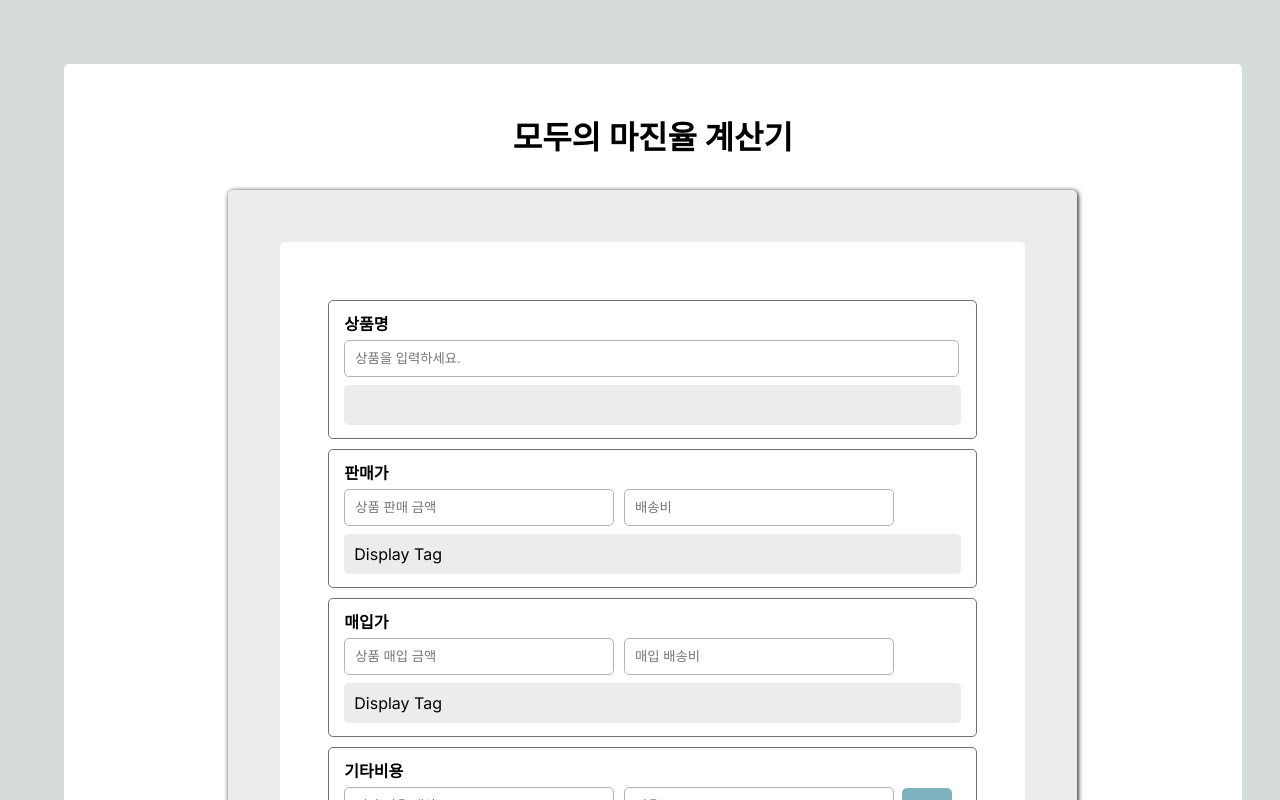
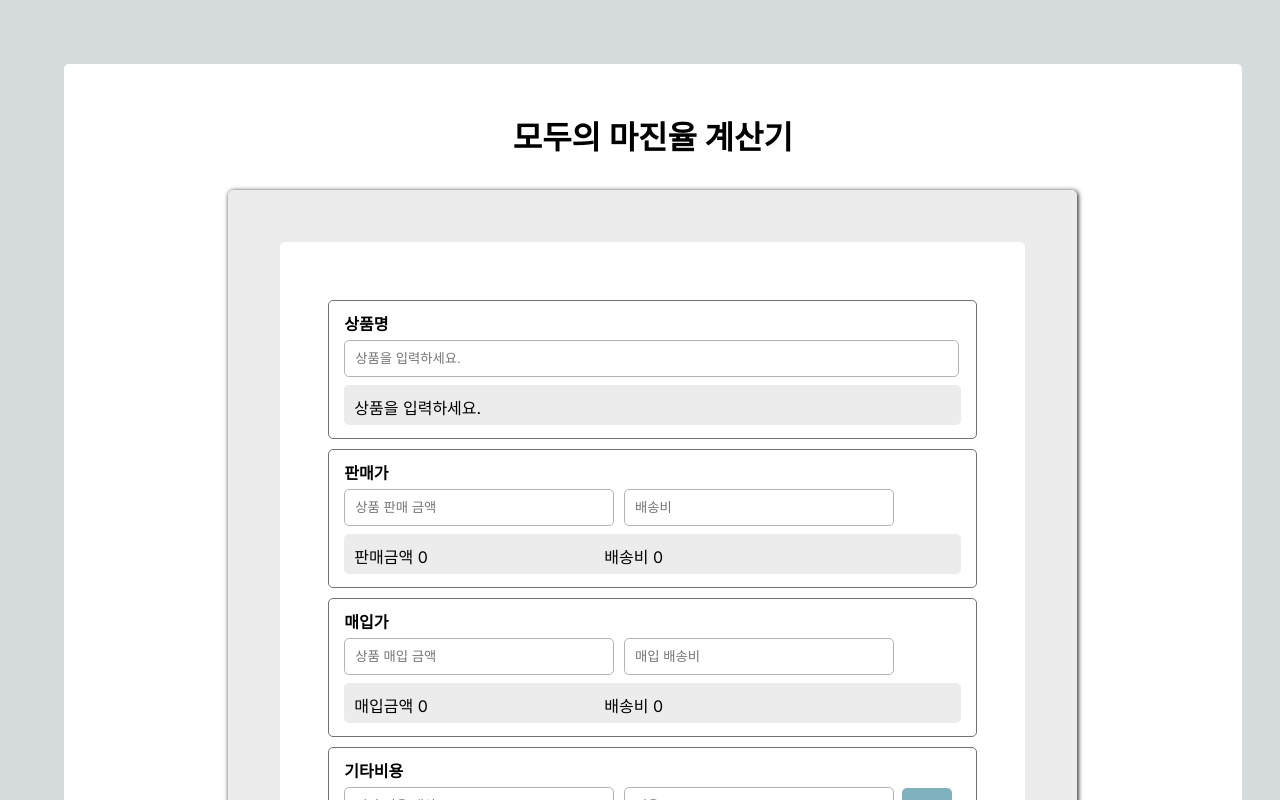
Before and after one commit to mochabbang/marginrate_calculate, a Next.js app: page / in a window 1280 px wide. Shown: the top 800 px of the page. Built offline with nearby package versions, Linux system fonts and the light colour scheme.

Commit message:
- onchange 이벤트 적용 - 금액 입력결과 태그 수정 - 금액 입력결과 태그 숫자 콤마 표시 작업 진행
24.01.13

```diff
--- a/src/app/page.module.css
+++ b/src/app/page.module.css
@@ -87,6 +87,17 @@
   height: 40px;
 }
 
+.form_grid_display {
+  display: grid;
+  grid-template-columns: 250px 250px;
+  background-color: #ececec;
+  min-width: 50%;
+  padding: 10px;
+  margin: 3px 5px;
+  border-radius: 5px;
+  height: 40px;
+}
+
 .btn.blue {
   background-color: #7fb1bf;
 }
--- a/src/components/calculate/Form.tsx
+++ b/src/components/calculate/Form.tsx
@@ -1,13 +1,30 @@
 "use client";
 import styles from "@/app/page.module.css";
-import useInput from "@/utils/lib/useInput";
+import useInput from "@/utils/lib/hooks/useInput";
 
 const Form = () => {
   const initialState = {
     productnm: "",
+    sellprice: 0,
+    sellTransferPrice: 0,
+    buyPrice: 0,
+    buyTransferPrice: 0,
+    etcTarget: "",
+    etcPrice: 0,
+    categoryChargePrice: 0,
+    linkChargePrice: 0,
+    transferChargePrice: 0,
+    taxPrice: 0,
   };
 
   const [state, onChange] = useInput(initialState);
+  const {
+    productnm,
+    sellprice,
+    sellTransferPrice,
+    buyPrice,
+    buyTransferPrice,
+  } = state;
 
   return (
     <>
@@ -25,7 +42,9 @@ const Form = () => {
             onChange={(e) => onChange(e)}
           />
         </div>
-        <p className={styles.form_display}>{state.productnm}</p>
+        <p className={styles.form_display}>
+          {!productnm ? "상품을 입력하세요." : productnm}
+        </p>
       </div>
       <div className={styles.form_grid_container}>
         <div>
@@ -39,6 +58,7 @@ const Form = () => {
             min={0}
             placeholder="상품 판매 금액"
             className={styles.form_input_mid}
+            onChange={(e) => onChange(e)}
           />
           <input
             type="number"
@@ -48,9 +68,13 @@ const Form = () => {
             placeholder="배송비"
             className={styles.form_input_mid}
             data-testid="sellTransferPrice"
+            onChange={(e) => onChange(e)}
           />
         </div>
-        <p className={styles.form_display}>Display Tag</p>
+        <p className={styles.form_grid_display}>
+          <span>판매금액 {sellprice}</span>
+          <span>배송비 {sellTransferPrice}</span>
+        </p>
       </div>
       <div className={styles.form_grid_container}>
         <div>
@@ -64,6 +88,7 @@ const Form = () => {
             min={0}
             placeholder="상품 매입 금액"
             className={styles.form_input_mid}
+            onChange={(e) => onChange(e)}
           />
           <input
             type="number"
@@ -72,9 +97,13 @@ const Form = () => {
             min={0}
             placeholder="매입 배송비"
             className={styles.form_input_mid}
+            onChange={(e) => onChange(e)}
           />
         </div>
-        <p className={styles.form_display}>Display Tag</p>
+        <p className={styles.form_grid_display}>
+          <span>매입금액 {buyPrice}</span>
+          <span>배송비 {buyTransferPrice}</span>
+        </p>
       </div>
       <div className={styles.form_grid_container}>
         <div>
@@ -88,6 +117,7 @@ const Form = () => {
               name="etcTarget"
               placeholder="기타 비용 대상"
               className={styles.form_input_mid}
+              onChange={(e) => onChange(e)}
             />
             <input
               type="number"
@@ -96,6 +126,7 @@ const Form = () => {
               min={0}
               placeholder="비용"
               className={styles.form_input_mid}
+              onChange={(e) => onChange(e)}
             />
             <button
               className={`${styles.btn_rounded} ${styles.btn} ${styles.blue}`}
@@ -120,6 +151,7 @@ const Form = () => {
               name="categorychargeprice"
               placeholder="카테고리"
               className={styles.form_input_small}
+              onChange={(e) => onChange(e)}
             />
             <input
               type="number"
@@ -128,6 +160,7 @@ const Form = () => {
               name="linkChargePrice"
               placeholder="연동"
               className={styles.form_input_small}
+              onChange={(e) => onChange(e)}
             />
             <input
               type="number"
@@ -137,6 +170,7 @@ const Form = () => {
               placeholder="배송비"
               className={styles.form_input_small}
               data-testid="transferChargePrice"
+              onChange={(e) => onChange(e)}
             />
           </div>
           <div style={{ margin: "7px 5px" }}>
@@ -177,6 +211,7 @@ const Form = () => {
               name="taxPrice"
               placeholder="부가세"
               className={styles.form_input_full}
+              onChange={(e) => onChange(e)}
             />
           </div>
           <div style={{ margin: "7px 5px" }}>
```
Also changed, not shown: src/utils/lib/string.ts (added, +25 -0 lines), src/utils/lib/hooks/useInput.tsx (renamed from src/utils/lib/useInput.tsx), 1 other file (tests, documents, lock files or other folders).
